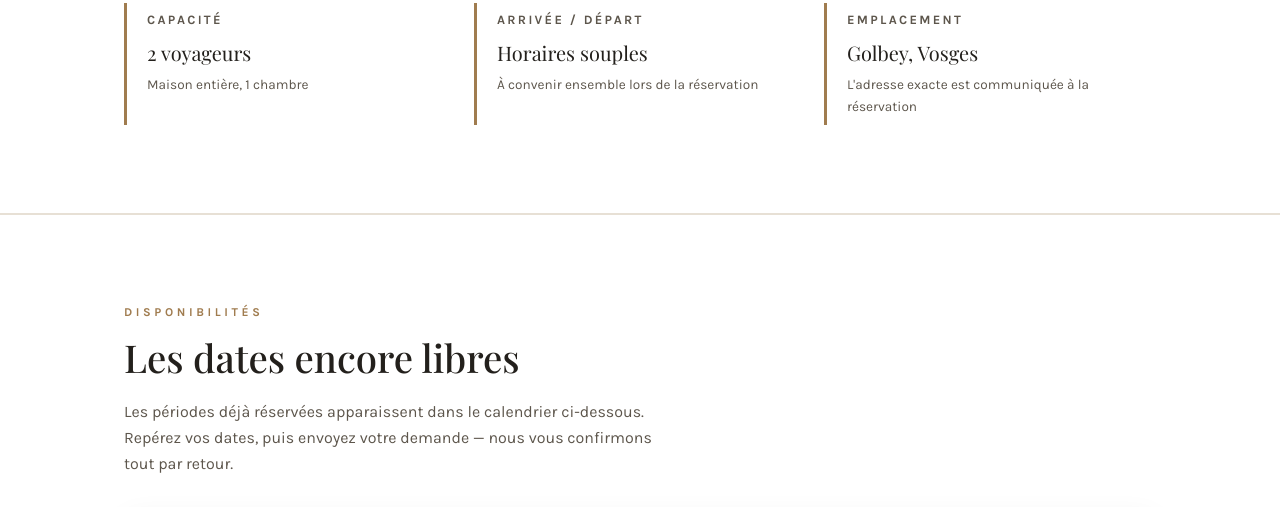
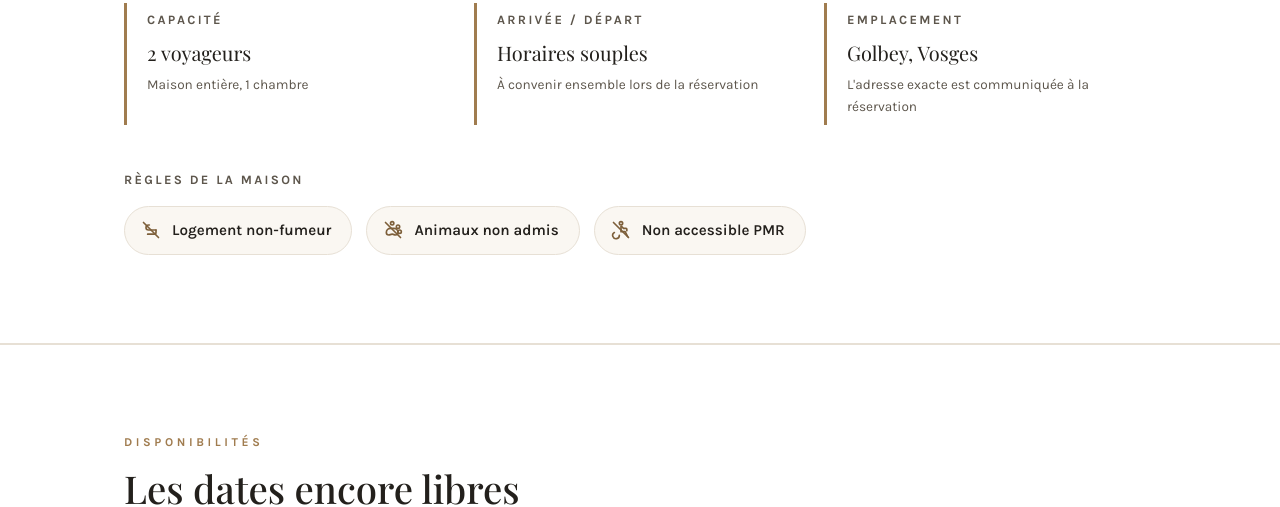
Before and after one commit to KevKobal/le-nid-de-sam, a plain HTML site: page index.html in a window 1280 px wide. Shown: the part 6343-6850 px from the top of the page. Drawn offline with nearby package versions, Linux system fonts and the light colour scheme; a web font is replaced by a local one.

Commit message:
Règles de la maison + renomme le pack couple
- Ajoute les règles dans « Bon à savoir » : logement non-fumeur, animaux
  non admis, non accessible PMR
- Renomme « Coffret Couple » en « Pack LOVE » (icône cœur) et ajuste son
  prix à +49 € (au lieu de +99 €), formulaire de réservation inclus

Co-Authored-By: Claude Fable 5 <noreply@anthropic.com>

```diff
--- a/index.html
+++ b/index.html
@@ -351,6 +351,19 @@
   .info small { display: block; font-size: .85rem; color: var(--ink-soft); margin-top: 4px; }
   @media (max-width: 700px) { .info-grid { grid-template-columns: 1fr; } }
 
+  /* Règles de la maison */
+  .regles-titre {
+    margin-top: 44px; font-size: .8rem; font-weight: 700; letter-spacing: .18em;
+    text-transform: uppercase; color: var(--ink-soft);
+  }
+  .regles { display: flex; flex-wrap: wrap; gap: 14px; margin-top: 16px; }
+  .regle {
+    display: inline-flex; align-items: center; gap: 11px;
+    background: var(--bg); border: 1px solid var(--line); border-radius: 999px;
+    padding: 11px 20px 11px 16px; font-size: .95rem; font-weight: 600;
+  }
+  .regle svg { width: 20px; height: 20px; color: var(--wood-dark); flex: none; }
+
   /* ---------- Disponibilités ---------- */
   .dispos { background: var(--surface); border-top: 1px solid var(--line); border-bottom: 1px solid var(--line); }
   .agenda-carte {
@@ -524,9 +537,9 @@
       </div>
       <div class="options-grid reveal">
         <div class="option">
-          <span class="price">+99&nbsp;€</span>
-          <div class="ico"><svg viewBox="0 0 24 24" fill="none" stroke="currentColor" stroke-width="2" stroke-linecap="round" stroke-linejoin="round" aria-hidden="true"><path d="M8 22h8"/><path d="M12 11v11"/><path d="M12 11a5 5 0 0 0 5-5c0-2-.5-4-1-5H8c-.5 1-1 3-1 5a5 5 0 0 0 5 5z"/></svg></div>
-          <h3>Coffret Couple</h3>
+          <span class="price">+49&nbsp;€</span>
+          <div class="ico"><svg viewBox="0 0 24 24" fill="none" stroke="currentColor" stroke-width="2" stroke-linecap="round" stroke-linejoin="round" aria-hidden="true"><path d="M20.8 4.6a5.5 5.5 0 0 0-7.8 0L12 5.6l-1-1a5.5 5.5 0 0 0-7.8 7.8l1 1L12 21.2l7.8-7.8 1-1a5.5 5.5 0 0 0 0-7.8z"/></svg></div>
+          <h3>Pack LOVE</h3>
           <p>Pour une escapade romantique réussie dès la porte franchie.</p>
           <ul>
             <li><svg viewBox="0 0 24 24" fill="none" stroke="currentColor" stroke-width="2.5" stroke-linecap="round" stroke-linejoin="round" aria-hidden="true"><path d="M20 6L9 17l-5-5"/></svg>Bouteille de champagne</li>
@@ -592,6 +605,12 @@
         <div class="info"><b>Capacité</b><span>2 voyageurs</span><small>Maison entière, 1 chambre</small></div>
         <div class="info"><b>Arrivée / Départ</b><span>Horaires souples</span><small>À convenir ensemble lors de la réservation</small></div>
         <div class="info"><b>Emplacement</b><span>Golbey, Vosges</span><small>L'adresse exacte est communiquée à la réservation</small></div>
+      </div>
+      <p class="regles-titre reveal">Règles de la maison</p>
+      <div class="regles reveal">
+        <span class="regle"><svg viewBox="0 0 24 24" fill="none" stroke="currentColor" stroke-width="2" stroke-linecap="round" stroke-linejoin="round" aria-hidden="true"><path d="M18 12H9a3 3 0 0 1 0-6h1"/><path d="M18 12v3a2 2 0 0 1-2 2H8"/><path d="M3 3l18 18"/></svg>Logement non-fumeur</span>
+        <span class="regle"><svg viewBox="0 0 24 24" fill="none" stroke="currentColor" stroke-width="2" stroke-linecap="round" stroke-linejoin="round" aria-hidden="true"><circle cx="11" cy="4" r="2"/><circle cx="18" cy="8" r="2"/><circle cx="20" cy="14" r="2"/><path d="M9 10a5 5 0 0 0-5 5c0 2 1.5 3 3 3s2-1 4-1 2.5 1 4 1 3-1 3-3a5 5 0 0 0-5-5z"/><path d="M3 3l18 18"/></svg>Animaux non admis</span>
+        <span class="regle"><svg viewBox="0 0 24 24" fill="none" stroke="currentColor" stroke-width="2" stroke-linecap="round" stroke-linejoin="round" aria-hidden="true"><circle cx="12" cy="4" r="2"/><path d="M19 13v-2a1 1 0 0 0-1-1h-3l-2.5-2.5"/><path d="M4 15a4 4 0 1 0 6 3.3"/><path d="M12 8v6h5l3 6"/><path d="M3 3l18 18"/></svg>Non accessible PMR</span>
       </div>
     </div>
   </section>
@@ -660,7 +679,7 @@
           <div class="field full">
             <label>Coffrets en option</label>
             <div class="choice-row">
-              <label class="choice"><input type="checkbox" name="coffret" value="Coffret Couple (+99 €)"><span><b>Coffret Couple</b> <small>· champagne, pétales de rose, chocolats · +99&nbsp;€</small></span></label>
+              <label class="choice"><input type="checkbox" name="coffret" value="Pack LOVE (+49 €)"><span><b>Pack LOVE</b> <small>· champagne, pétales de rose, chocolats · +49&nbsp;€</small></span></label>
               <label class="choice"><input type="checkbox" name="coffret" value="Coffret Vosgien (+29 €)"><span><b>Coffret Vosgien</b> <small>· panier garni · +29&nbsp;€</small></span></label>
             </div>
           </div>
```
